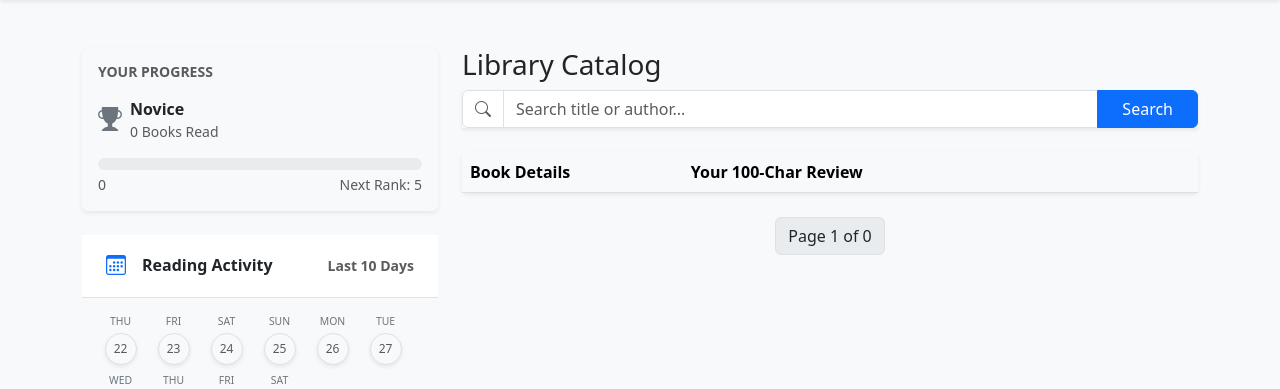
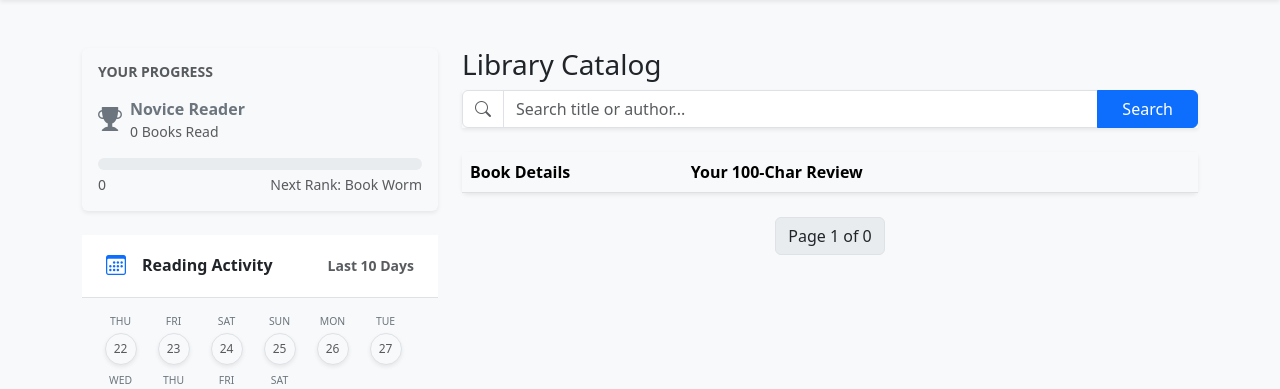
Before and after one commit to lingt-xyz/HomeLibrary, a Flask app: page /reader in a window 1280 px wide. Shown: the part 58-447 px from the top of the page. Run offline with Flask 3, Linux system fonts and the light colour scheme; the visitor is signed in with stand-in values (Sample User, id 1); data that the repository does not hold is empty; parts of the project's set-up code (start-up, migrations or seed data) failed here and were passed over; some libraries are stand-ins or nearby versions.

Commit message:
add more reading ranks

```diff
--- a/app.py
+++ b/app.py
@@ -574,14 +574,20 @@ def add_comment(book_id):
             comment=comment
         )
         db.session.add(new_interaction)
+        db.session.flush() # Push to DB to get accurate count without committing yet
 
         new_count = ReaderInteraction.query.filter_by(user_id=current_user.id).count()
-        if new_count == 1:
-            flash("Congratulations! You've started your reading journey! 🌟", "success")
-        elif new_count == 5:
-            flash("Level Up! You are now an 'Active Reader'! 📚", "success")
-        elif new_count == 20:
-            flash("UNLOCKED: Master Scholar Rank! 🏆", "milestone")
+
+        # Calculate new stats
+        new_count = ReaderInteraction.query.filter_by(user_id=current_user.id).count()
+        new_stats = get_reading_stats(new_count)
+
+        # Check for a Rank Up!
+        if new_stats['rank'] != old_stats['rank']:
+            if new_count % 100 == 0:
+                flash(f"🎉 LEVEL UP! You are now a {new_stats['rank']}!", "milestone")
+            else:
+                flash(f"🎉 LEVEL UP! You are now a {new_stats['rank']}!", "success")
         else:
             flash("Review submitted successfully!", "success")
 
@@ -624,40 +630,47 @@ def profile():
     return render_template('profile.html')
 
 def get_reader_stats(user_id):
+    RANKS = [
+        {"threshold": 0,   "name": "Novice Reader", "color": "text-secondary"},
+        {"threshold": 10,  "name": "Book Worm",     "color": "text-info"},
+        {"threshold": 25,  "name": "Page Turner",   "color": "text-primary"},
+        {"threshold": 50,  "name": "Library Regular", "color": "text-success"},
+        {"threshold": 100, "name": "Scholar",       "color": "text-warning glow-effect"},
+        {"threshold": 150, "name": "Sage",          "color": "text-danger glow-effect"},
+        {"threshold": 200, "name": "Archivist",     "color": "text-dark glow-effect"},
+        {"threshold": 300, "name": "Master Historian", "color": "text-info glow-effect"},
+        {"threshold": 500, "name": "Living Encyclopedia", "color": "ultra-glow"}
+    ]
+
+    current_rank = RANKS[0]
+    next_rank = None
+
     # Count how many unique books the user has reviewed
     total_read = ReaderInteraction.query.filter_by(user_id=user_id).count()
 
     # Determine Rank
-    if total_read >= 100:
-        rank, color, next_m = "Library Legend", "text-dark", 200
-    elif total_read >= 50:
-        rank, color, next_m = "Grand Librarian", "text-info", 100
-    elif total_read >= 20:
-        rank = "Master Scholar"
-        color = "text-danger"
-        next_milestone = 50
-    elif total_read >= 10:
-        rank = "Bookworm"
-        color = "text-success"
-        next_milestone = 20
-    elif total_read >= 5:
-        rank = "Active Reader"
-        color = "text-primary"
-        next_milestone = 10
+    for i, rank in enumerate(RANKS):
+        if total_read >= rank["threshold"]:
+            current_rank = rank
+            # Check if there is a next rank available
+            if i + 1 < len(RANKS):
+                next_rank = RANKS[i+1]
+            else:
+                next_rank = None # Maximum rank reached
+
+    # Calculate progress percentage to the next level
+    if next_rank:
+        gap = next_rank["threshold"] - current_rank["threshold"]
+        progress = ((total_read - current_rank["threshold"]) / gap) * 100
     else:
-        rank = "Novice"
-        color = "text-secondary"
-        next_milestone = 5
-
-    # Calculate progress percentage toward the next milestone
-    progress = (total_read / next_milestone) * 100
+        progress = 100 # Max rank attained
 
     return {
         "count": total_read,
-        "rank": rank,
-        "color": color,
-        "progress": min(progress, 100),
-        "next": next_milestone
+        "rank": current_rank["name"],
+        "color": current_rank["color"],
+        "progress": min(progress, 100), # Ensure it doesn't exceed 100%
+        "next": next_rank["name"] if next_rank else "Max Level"
     }
 
 @app.template_filter('to_local')
--- a/templates/base.html
+++ b/templates/base.html
@@ -32,6 +32,33 @@
             font-weight: bold;
             border: none;
             box-shadow: 0 4px 15px rgba(255, 215, 0, 0.5);
+        }
+
+        /* A subtle 'glow' for the highest ranks */
+        .glow-effect {
+            color: #ff00ff;
+            text-shadow: 0 0 8px rgba(255, 0, 255, 0.5);
+            font-weight: bold;
+            animation: pulse 2s infinite;
+        }
+
+        @keyframes pulse {
+            0% { opacity: 1; }
+            50% { opacity: 0.7; }
+            100% { opacity: 1; }
+        }
+
+        /* Intense gold glow for the 500+ club */
+        .ultra-glow {
+            color: #ffca2c;
+            text-shadow: 0 0 15px rgba(255, 202, 44, 0.8);
+            font-weight: 900;
+            animation: super-pulse 1s infinite alternate;
+        }
+
+        @keyframes super-pulse {
+            from { transform: scale(1); text-shadow: 0 0 10px #ffca2c; }
+            to { transform: scale(1.05); text-shadow: 0 0 25px #ffca2c; }
         }
     </style>
     <script src="https://cdn.jsdelivr.net/npm/canvas-confetti@1.6.0/dist/confetti.browser.min.js"></script>
--- a/templates/reader.html
+++ b/templates/reader.html
@@ -11,7 +11,7 @@
                     <div class="d-flex align-items-center mb-2">
                         <i class="bi bi-trophy-fill me-2 {{ stats.color }} fs-4"></i>
                         <div>
-                            <div class="fw-bold">{{ stats.rank }}</div>
+                            <div class="fw-bold {{ stats.color }}">{{ stats.rank }}</div>
                             <div class="small text-muted">{{ stats.count }} Books Read</div>
                         </div>
                     </div>
```
